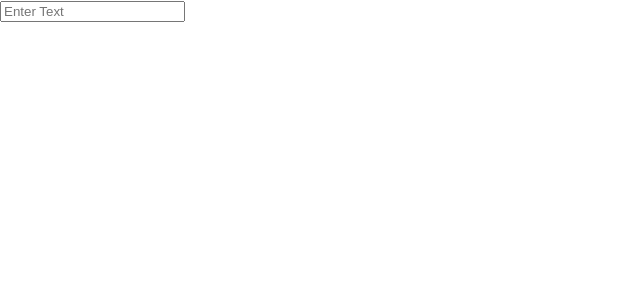
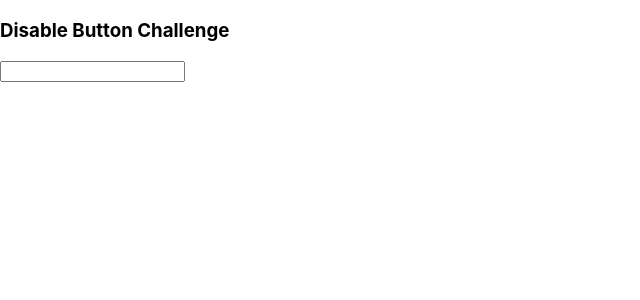
Before and after one commit to VirtualDharm/practice, a React (Create React App) app: page / in a window 1280 px wide. Shown: the top 300 px of the page, without its empty margins (0-640 px from the left). Built offline with nearby package versions, Linux system fonts and the light colour scheme.

Commit message:
#5 React Coding - Disable Button If Input Is Empty

```diff
--- a/src/App.js
+++ b/src/App.js
@@ -1,17 +1,17 @@
 import React from 'react'
 import './App.css';
 function App() {
-  const [value, setValue] = React.useState("");
+  const [value,setValue] = React.useState("");
 
   return (
     <>
+      <h3>Disable Button Challenge</h3>
       <input
         type="text"
-        placeholder="Enter Text"
         value={value}
-        onChange={(e) => setValue(e.target.value)}
-        />
-      <p>{value}</p>
+        onChange={(e)=>setValue(e.target.value)
+        }/>
+      {value&&<button>Submit</button>}
     </>
   );
 }
```
